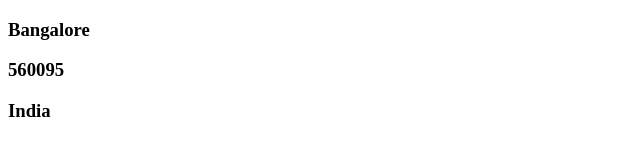
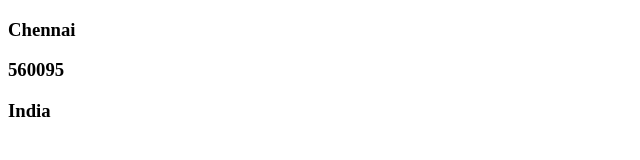
Before and after one commit to awsdevops009/website-new, a plain HTML site: page index.html in a window 1280 px wide. Shown: the full height of the page, 0-640 px from the left. Drawn offline with Linux system fonts and the light colour scheme.

Commit message:
Index file modifed city name in master branch

```diff
--- a/index.html
+++ b/index.html
@@ -4,7 +4,7 @@
 	<title> Index page </title>
 </head>
 <body>
-<h3> Bangalore </h3>
+<h3> Chennai </h3>
 <h3> 560095 </h3>
 <h3> India </h3>
 </body>
```
